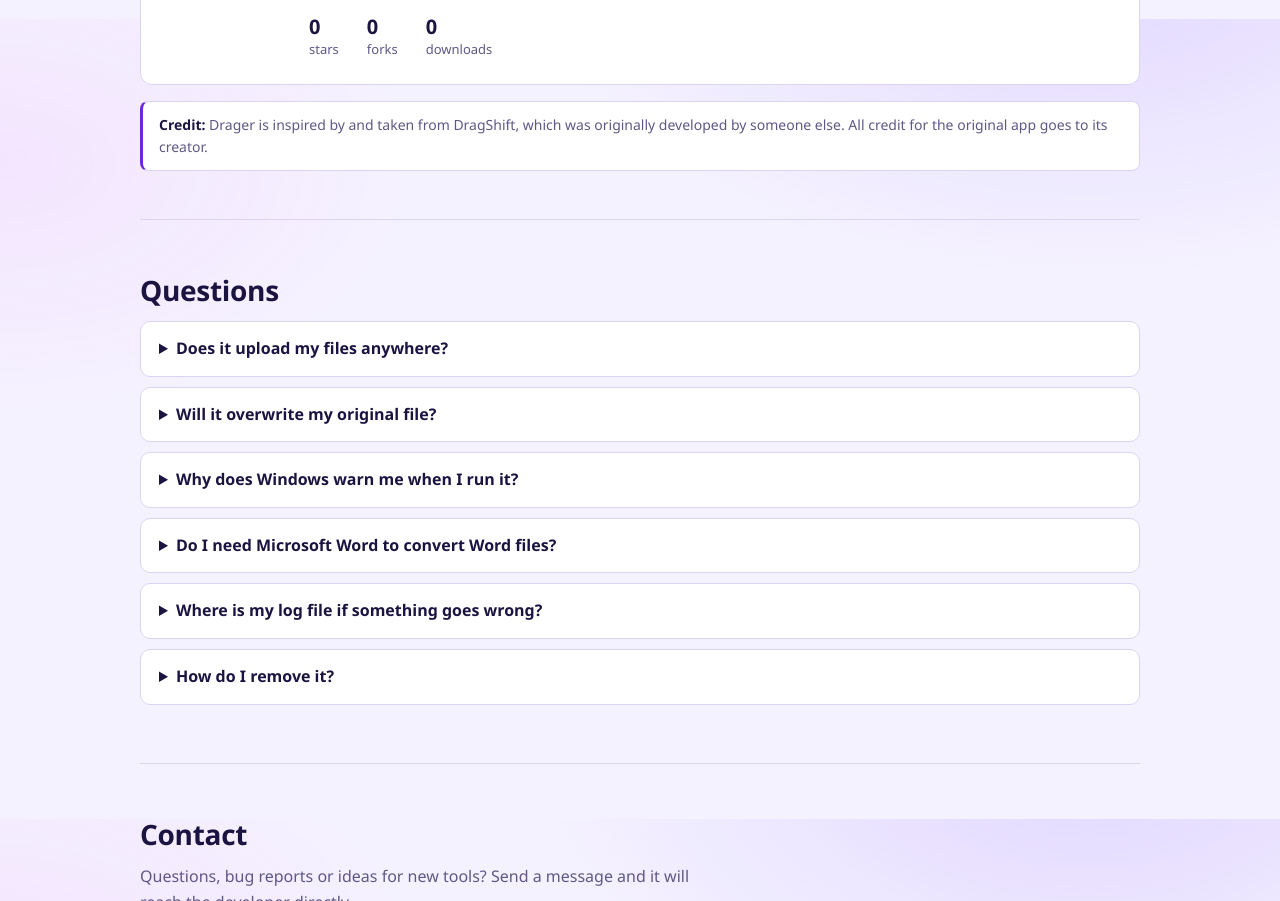
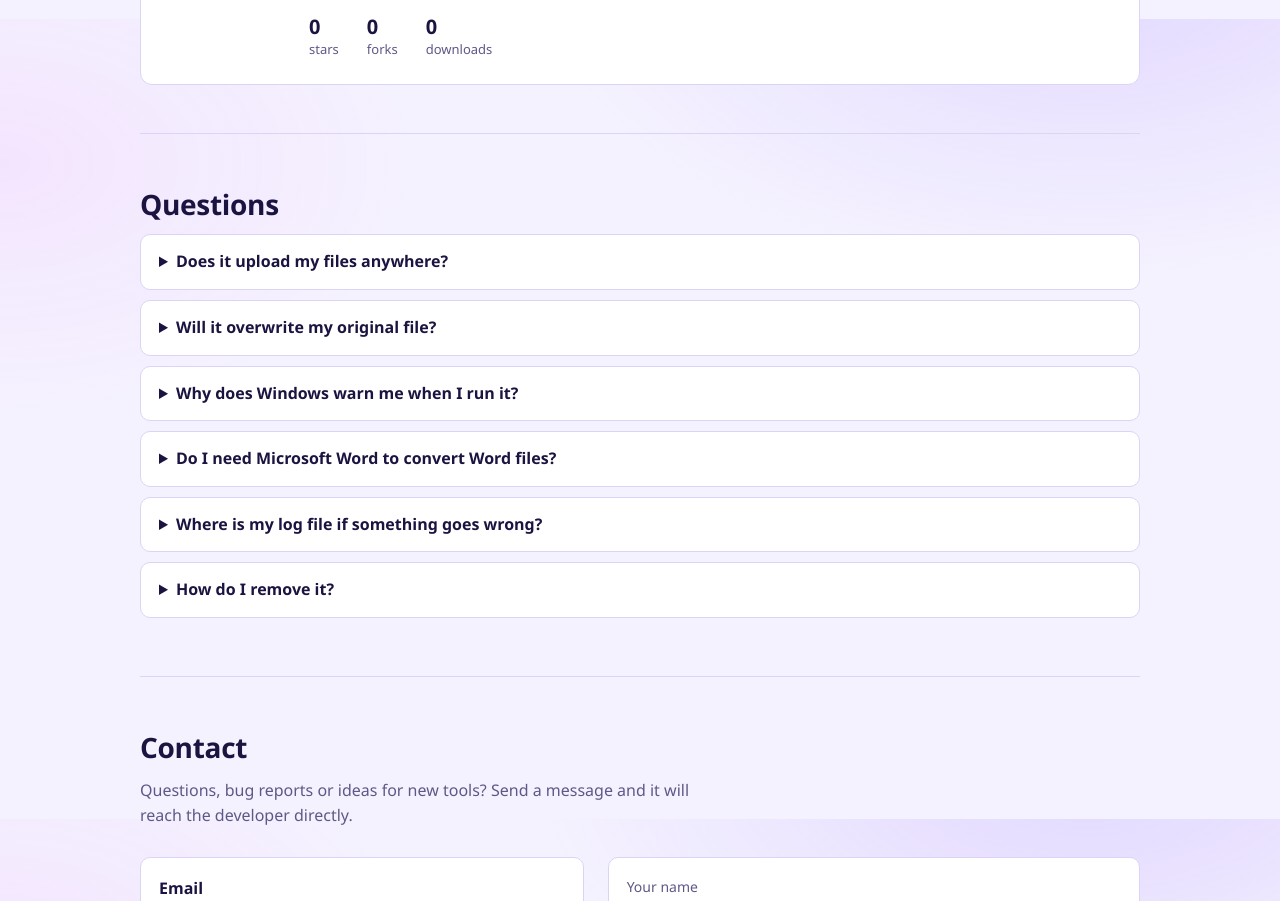
Before and after one commit to Knightcode2/Drager, a plain HTML site: page docs/index.html in a window 1280 px wide. Shown: the part 3981-4882 px from the top of the page. Drawn offline with Linux system fonts and the light colour scheme; no server answers.

```diff
--- a/docs/index.html
+++ b/docs/index.html
@@ -310,7 +310,7 @@
         </div>
       </div>
     </div>
-    <div class="note" id="credit"><strong>Credit:</strong> Drager is inspired by and taken from <span id="credit-name">DragShift</span>, which was originally developed by someone else. All credit for the original app goes to its creator.</div>
+
   </section>
 
   <section class="reveal" id="faq">
```
